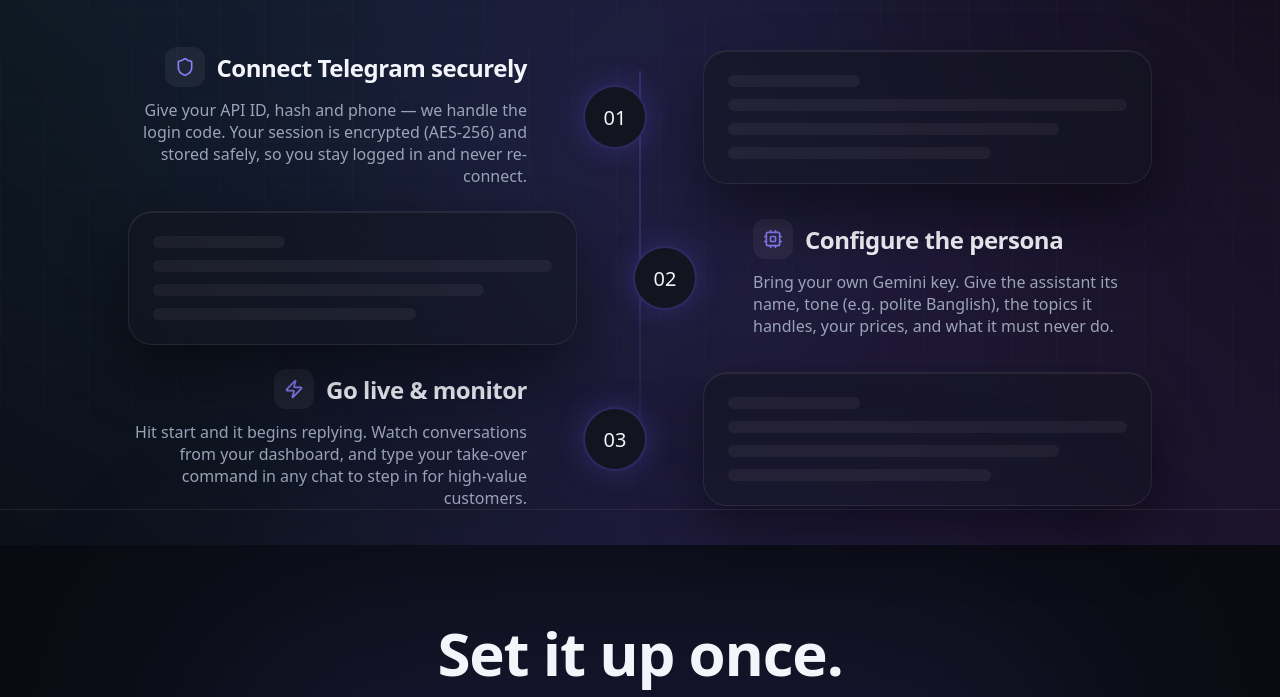
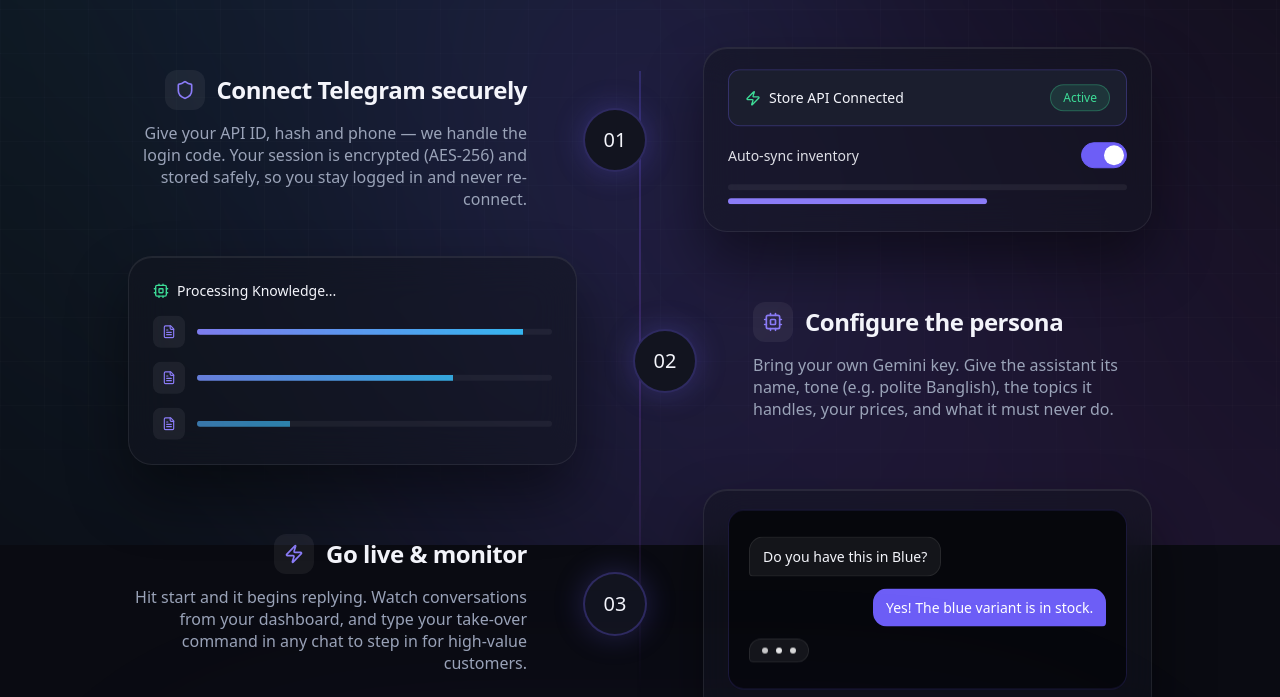
Before and after one commit to contentmanagement79-beep/Telegram-Automation, a Next.js app: page /how-it-works in a window 1280 px wide. Shown: the part 255-952 px from the top of the page. Built offline with nearby package versions, Linux system fonts and the light colour scheme; no server answers; a web font is replaced by a local one.

Commit message:
Update page.tsx

```diff
--- a/src/app/how-it-works/page.tsx
+++ b/src/app/how-it-works/page.tsx
@@ -1,5 +1,5 @@
 import type { Metadata } from "next";
-import { Shield, Cpu, Zap } from "lucide-react";
+import { Shield, Cpu, Zap, CheckCircle2, FileText, MessageSquare } from "lucide-react";
 import { Reveal } from "@/components/ui/reveal";
 import { Cta } from "@/components/sections/cta";
 import { steps, BRAND } from "@/lib/site";
@@ -9,9 +9,95 @@
 
 const icons = [Shield, Cpu, Zap];
 
+// Custom Component for Animated Step Cards
+const StepVisual = ({ index }: { index: number }) => {
+  if (index === 0) {
+    // Step 1: Configuration & Connection Animation
+    return (
+      <div className="float" style={{ animationDuration: "5s" }}>
+        <div className="key-row" style={{ marginBottom: "16px", background: "var(--surface-2)", borderColor: "rgba(109, 94, 246, 0.3)" }}>
+          <span style={{ color: "var(--text)", fontWeight: 500, fontSize: "14px", display: "flex", alignItems: "center", gap: "8px" }}>
+            <Zap size={16} className="mint" /> Store API Connected
+          </span>
+          <span className="badge-ok">Active</span>
+        </div>
+        <div className="switch-row" style={{ border: "none", padding: 0, marginBottom: "16px" }}>
+          <span style={{ color: "var(--text)", fontSize: "14px", opacity: 0.9 }}>Auto-sync inventory</span>
+          <div className="switch on"><div className="switch-knob" /></div>
+        </div>
+        <div style={{ display: "flex", flexDirection: "column", gap: "8px" }}>
+          <div className="step-bar" style={{ width: "100%", height: "6px", margin: 0, background: "var(--white-06)" }} />
+          <div className="step-bar" style={{ width: "65%", height: "6px", margin: 0, background: "var(--violet-soft)" }} />
+        </div>
+      </div>
+    );
+  }
+
+  if (index === 1) {
+    // Step 2: Training / Processing Animation
+    return (
+      <div className="float" style={{ animationDirection: "reverse", animationDuration: "6s" }}>
+        <div style={{ color: "var(--text)", fontSize: "14px", fontWeight: 500, marginBottom: "16px", display: "flex", alignItems: "center", gap: "8px" }}>
+          <Cpu size={16} className="mint" /> Processing Knowledge...
+        </div>
+        <div style={{ display: "flex", flexDirection: "column", gap: "14px" }}>
+          {[1, 2, 3].map((num) => (
+            <div key={num} style={{ display: "flex", alignItems: "center", gap: "12px" }}>
+              <div className="feat-icon" style={{ width: "32px", height: "32px", borderRadius: "8px", flexShrink: 0 }}>
+                <FileText size={14} />
+              </div>
+              <div style={{ flex: 1, height: "6px", background: "var(--white-05)", borderRadius: "99px", overflow: "hidden" }}>
+                <div style={{
+                  height: "100%",
+                  background: "linear-gradient(90deg, var(--violet-soft), var(--sky))",
+                  animation: `loadBar 2s cubic-bezier(0.4, 0, 0.2, 1) infinite alternate ${num * 0.4}s`
+                }} />
+              </div>
+            </div>
+          ))}
+        </div>
+      </div>
+    );
+  }
+
+  if (index === 2) {
+    // Step 3: Live Chat & Typing Animation
+    return (
+      <div className="float" style={{ animationDuration: "7s" }}>
+        <div className="convo" style={{ margin: 0, background: "var(--bg-900)", borderColor: "rgba(109, 94, 246, 0.2)" }}>
+          <div className="msg-row left">
+            <div className="msg cust" style={{ animation: "msg-pop 0.5s both", color: "var(--text)" }}>Do you have this in Blue?</div>
+          </div>
+          <div className="msg-row right" style={{ marginTop: "12px" }}>
+            <div className="msg bot" style={{ animation: "msg-pop 0.5s 1.5s both" }}>Yes! The blue variant is in stock.</div>
+          </div>
+          <div className="msg-row left" style={{ marginTop: "12px" }}>
+            <div className="indi left" style={{ padding: "8px 12px", animation: "msg-pop 0.5s 3s both" }}>
+              <div className="typing-dot" />
+              <div className="typing-dot" style={{ animationDelay: "0.2s" }} />
+              <div className="typing-dot" style={{ animationDelay: "0.4s" }} />
+            </div>
+          </div>
+        </div>
+      </div>
+    );
+  }
+
+  return null;
+};
+
+
 export default function HowItWorksPage() {
   return (
     <>
+      {/* Custom Keyframes for the data loading bar */}
+      <style dangerouslySetInnerHTML={{ __html: `
+        @keyframes loadBar {
+          0% { transform: translateX(-100%); opacity: 0.5; }
+          100% { transform: translateX(0%); opacity: 1; }
+        }
+      `}} />
+
       <section className="how">
         <Reveal className="how-head">
           <h1 className="h2 balance">Three steps to <span className="gradient-text">automation.</span></h1>
@@ -31,12 +117,12 @@
                     <p className="step-body">{s.body}</p>
                   </div>
                   <div className="step-num">{s.num}</div>
+
+                  {/* Detailed Animated Box */}
                   <div className="step-card glass">
-                    <div className="step-bar" style={{ width: "33%" }} />
-                    <div className="step-bar" style={{ width: "100%" }} />
-                    <div className="step-bar" style={{ width: "83%" }} />
-                    <div className="step-bar" style={{ width: "66%", marginBottom: 0 }} />
+                    <StepVisual index={i} />
                   </div>
+
                 </div>
               </Reveal>
             );
```
